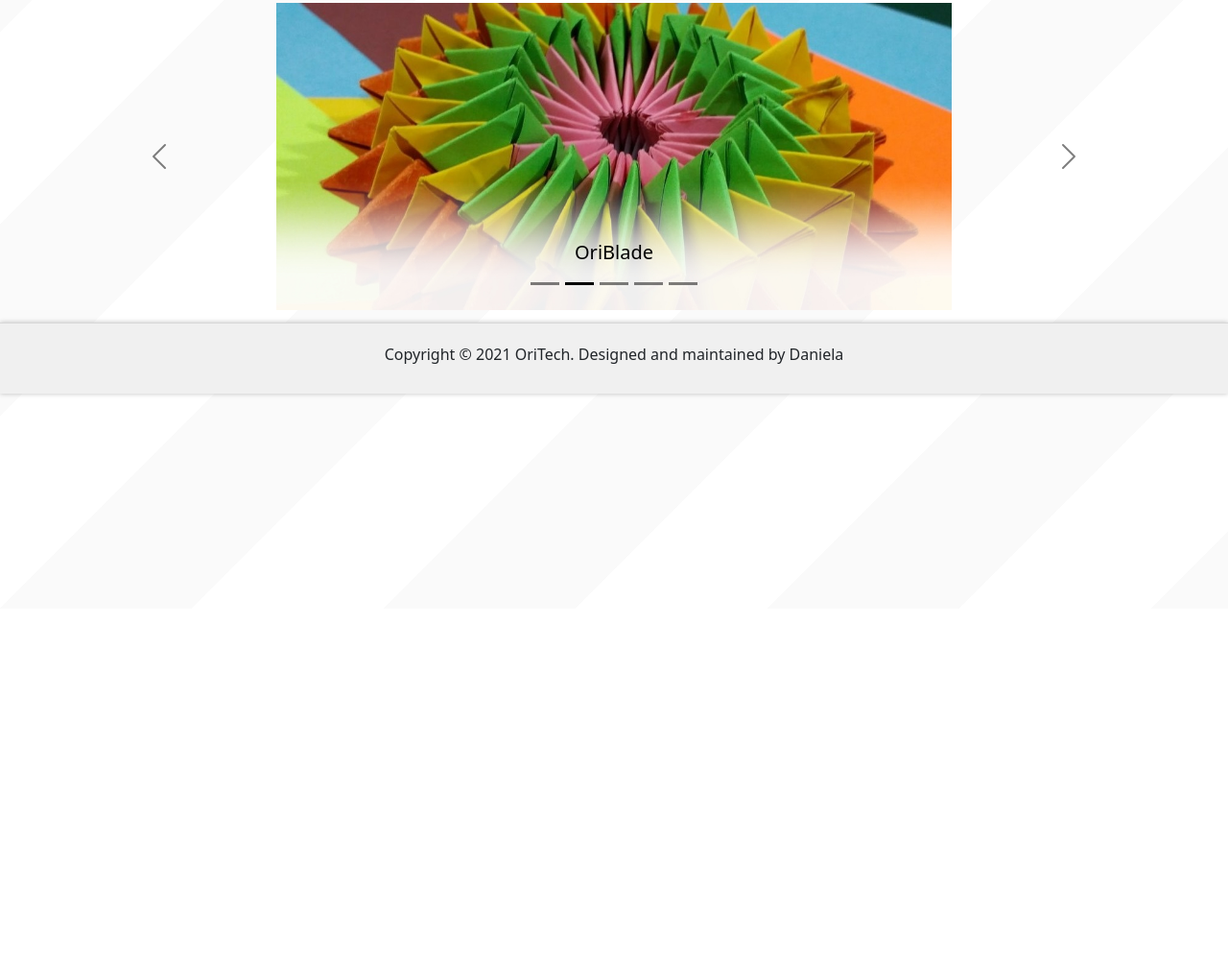
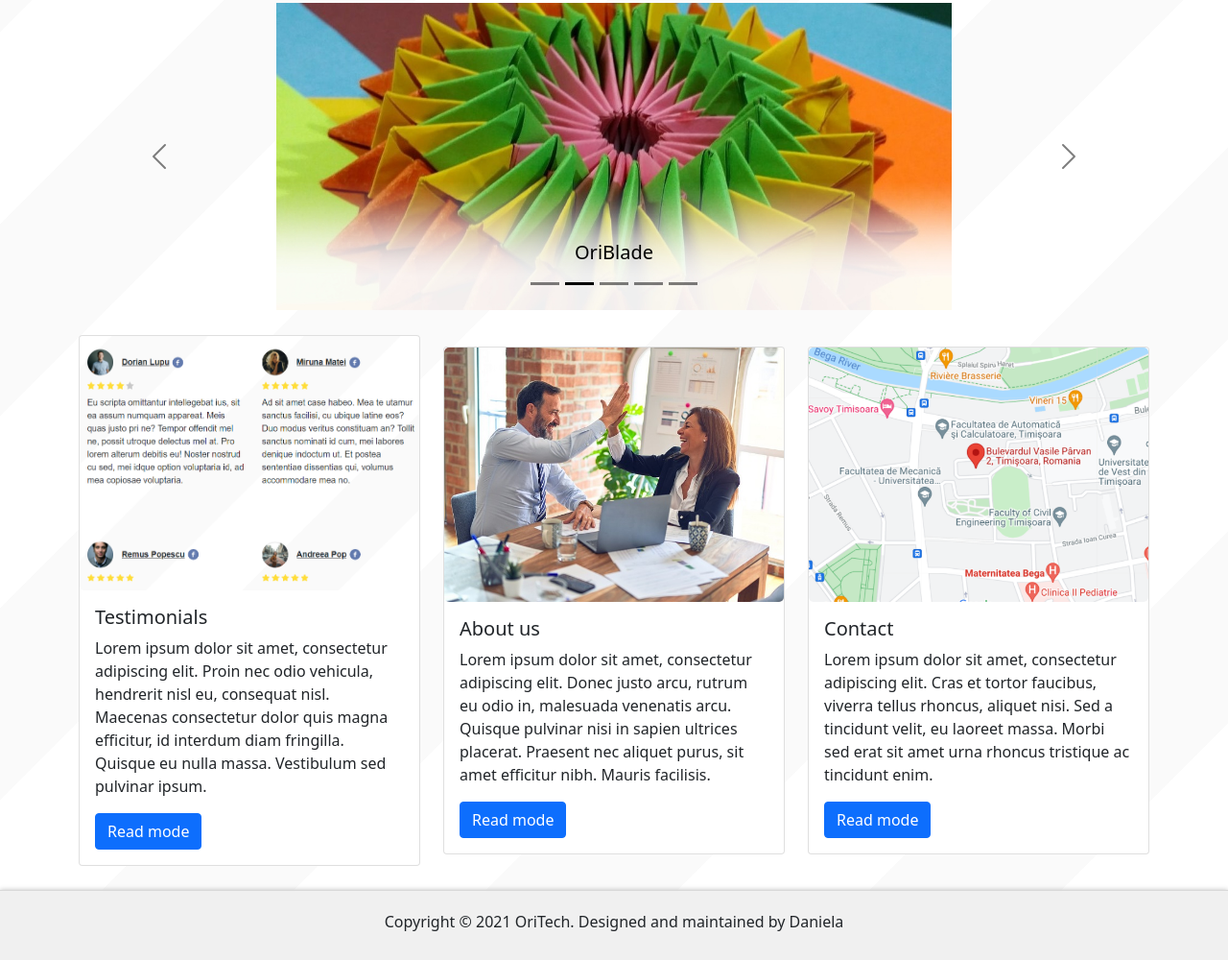
Before and after one commit to daniela-luchian/OriTech, a plain HTML site: page index.html in a window 1280 px wide. Shown: the part 166-1166 px from the top of the page at 96% size. Before the commit the page ends 800 px from the top, so only its background shows below. Drawn offline with nearby package versions, Linux system fonts and the light colour scheme.

Commit message:
added cards to front page

```diff
--- a/index.html
+++ b/index.html
@@ -101,8 +101,7 @@
             <div class="carousel-indicators">
                 <button type="button" data-bs-target="#carouselTop" data-bs-slide-to="0" class="active"
                     aria-current="true" aria-label="TitanFold"></button>
-                <button type="button" data-bs-target="#carouselTop" data-bs-slide-to="1"
-                    aria-label="OriBlade"></button>
+                <button type="button" data-bs-target="#carouselTop" data-bs-slide-to="1" aria-label="OriBlade"></button>
                 <button type="button" data-bs-target="#carouselTop" data-bs-slide-to="2"
                     aria-label="AtomiTech"></button>
                 <button type="button" data-bs-target="#carouselTop" data-bs-slide-to="3"
@@ -114,7 +113,8 @@
             <div class="carousel-inner_home">
                 <div class="carousel-item active" data-bs-interval="3000">
                     <a href="product01.html">
-                        <img src="img/products/prod01_1_wide.jpg" class="d-block w-auto h-100 mx-auto" alt="TitanFold"></a>
+                        <img src="img/products/prod01_1_wide.jpg" class="d-block w-auto h-100 mx-auto"
+                            alt="TitanFold"></a>
                     <!--description hidden on medium screens and below-->
                     <div class="carousel-caption d-none d-lg-block">
                         <h5>TitanFold</h5>
@@ -122,28 +122,32 @@
                 </div>
                 <div class="carousel-item" data-bs-interval="3000">
                     <a href="product02.html">
-                        <img src="img/products/prod02_1_wide.jpg" class="d-block w-auto h-100 mx-auto" alt="OriBlade"></a>
+                        <img src="img/products/prod02_1_wide.jpg" class="d-block w-auto h-100 mx-auto"
+                            alt="OriBlade"></a>
                     <div class="carousel-caption d-none d-lg-block">
                         <h5>OriBlade</h5>
                     </div>
                 </div>
                 <div class="carousel-item" data-bs-interval="3000">
                     <a href="product03.html">
-                        <img src="img/products/prod03_1_wide.jpg" class="d-block w-auto h-100 mx-auto" alt="AtomiTech"></a>
+                        <img src="img/products/prod03_1_wide.jpg" class="d-block w-auto h-100 mx-auto"
+                            alt="AtomiTech"></a>
                     <div class="carousel-caption d-none d-lg-block">
                         <h5>AtomiTech</h5>
                     </div>
                 </div>
                 <div class="carousel-item" data-bs-interval="3000">
                     <a href="product04.html">
-                        <img src="img/products/prod04_1_wide.jpg" class="d-block w-auto h-100 mx-auto" alt="BlastFold"></a>
+                        <img src="img/products/prod04_1_wide.jpg" class="d-block w-auto h-100 mx-auto"
+                            alt="BlastFold"></a>
                     <div class="carousel-caption d-none d-lg-block">
                         <h5>BlastFold</h5>
                     </div>
                 </div>
                 <div class="carousel-item" data-bs-interval="3000">
                     <a href="product05.html">
-                        <img src="img/products/prod05_1_wide.jpg" class="d-block w-auto h-100 mx-auto" alt="CyberThin"></a>
+                        <img src="img/products/prod05_1_wide.jpg" class="d-block w-auto h-100 mx-auto"
+                            alt="CyberThin"></a>
                     <div class="carousel-caption d-none d-lg-block">
                         <h5>CyberThin</h5>
                     </div>
@@ -161,6 +165,49 @@
         </div>
     </div>
 
+    <!--CONTENT-->
+    <div class="container">
+        <div class="row d-flex flex-wrap align-items-center">
+            <div class="col-sm-12 col-md-4">
+                <div class="card">
+                    <a href="testimonials.html"><img class="card-img-top" src="img/cards/testimonials.jpg" alt="Testimonials"></a>
+                    <div class="card-body">
+                        <h5 class="card-title">Testimonials</h5>
+                        <p class="card-text">Lorem ipsum dolor sit amet, consectetur adipiscing elit. Proin nec odio
+                            vehicula, hendrerit nisl eu, consequat nisl. Maecenas consectetur dolor quis magna
+                            efficitur, id interdum diam fringilla. Quisque eu nulla massa. Vestibulum sed pulvinar
+                            ipsum.</p>
+                        <a href="testimonials.html" class="btn btn-primary">Read mode</a>
+                    </div>
+                </div>
+            </div>
+            <div class="col-sm-12 col-md-4">
+                <div class="card">
+                    <a href="about_us.html"><img class="card-img-top" src="img/cards/about.jpg" alt="About us"></a>
+                    <div class="card-body">
+                        <h5 class="card-title">About us</h5>
+                        <p class="card-text">
+                            Lorem ipsum dolor sit amet, consectetur adipiscing elit. Donec justo arcu, rutrum eu odio
+                            in, malesuada venenatis arcu. Quisque pulvinar nisi in sapien ultrices placerat. Praesent
+                            nec aliquet purus, sit amet efficitur nibh. Mauris facilisis.</p>
+                        <a href="about_us.html" class="btn btn-primary">Read mode</a>
+                    </div>
+                </div>
+            </div>
+            <div class="col-sm-12 col-md-4">
+                <div class="card">
+                    <a href="contact.html"><img class="card-img-top" src="img/cards/contact.jpg" alt="Contact"></a>
+                    <div class="card-body">
+                        <h5 class="card-title">Contact</h5>
+                        <p class="card-text">Lorem ipsum dolor sit amet, consectetur adipiscing elit. Cras et tortor
+                            faucibus, viverra tellus rhoncus, aliquet nisi. Sed a tincidunt velit, eu laoreet massa.
+                            Morbi sed erat sit amet urna rhoncus tristique ac tincidunt enim.</p>
+                        <a href="contact.html" class="btn btn-primary">Read mode</a>
+                    </div>
+                </div>
+            </div>
+        </div>
+    </div>
 
     <!--FOOTER-->
     <div class="footer container-fluid">
```
